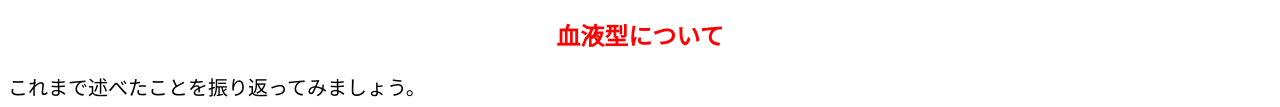
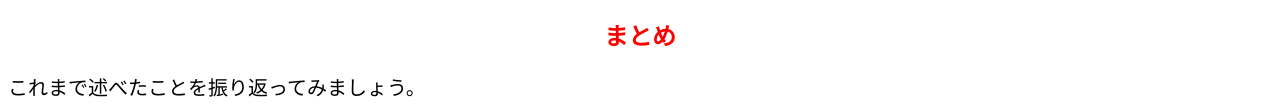
Before and after one commit to hiroko201112/Nhero12, a plain HTML site: page bloodtype.html in a window 1280 px wide. Shown: the part 4319-4426 px from the top of the page. Drawn offline with Linux system fonts and the light colour scheme.

Commit message:
Update bloodtype.html

```diff
--- a/bloodtype.html
+++ b/bloodtype.html
@@ -130,7 +130,7 @@ span2 {
 <p>O型が全ての血液型に輸血することができるのはO型の糖鎖がほかの血液型にぴったりはまることができるからです。
 <p>また、O型はほかの血液型から受血することができないのは、ほかの血液型の糖鎖をO型の糖鎖にはめてみると〇や☐がはみ出てしまうからです。
 <br>
-<h2 id="1">血液型について</h2>
+<h2 id="4">まとめ</h2>
 <p>これまで述べたことを振り返ってみましょう。
 <br>
 <p><span2><FONT color=white>1</FONT></span2>血液型は、それぞれ赤血球についてる糖鎖の形で決まる。
```
